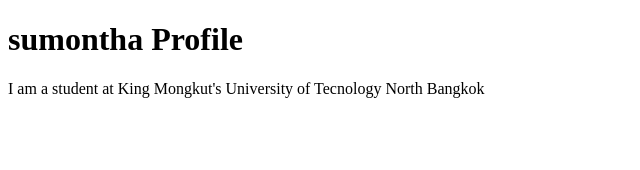
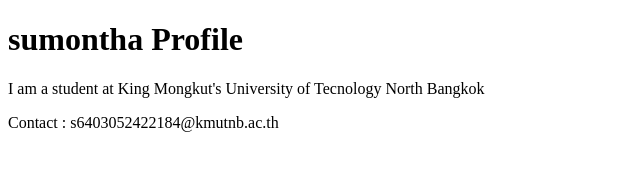
Before and after one commit to sumonthaa/github-desktop-project, a plain HTML site: page index.html in a window 1280 px wide. Shown: the whole page, without its empty margins (0-640 px from the left). Drawn offline with Linux system fonts and the light colour scheme.

Commit message:
Add contact me
Add contact me

```diff
--- a/index.html
+++ b/index.html
@@ -9,5 +9,6 @@
     <h1>sumontha Profile</h1>
     <p>I am a student at King Mongkut's University of
         Tecnology North Bangkok</p>
+        <footer>Contact : s6403052422184@kmutnb.ac.th</footer>
 </body>
 </html>
```
